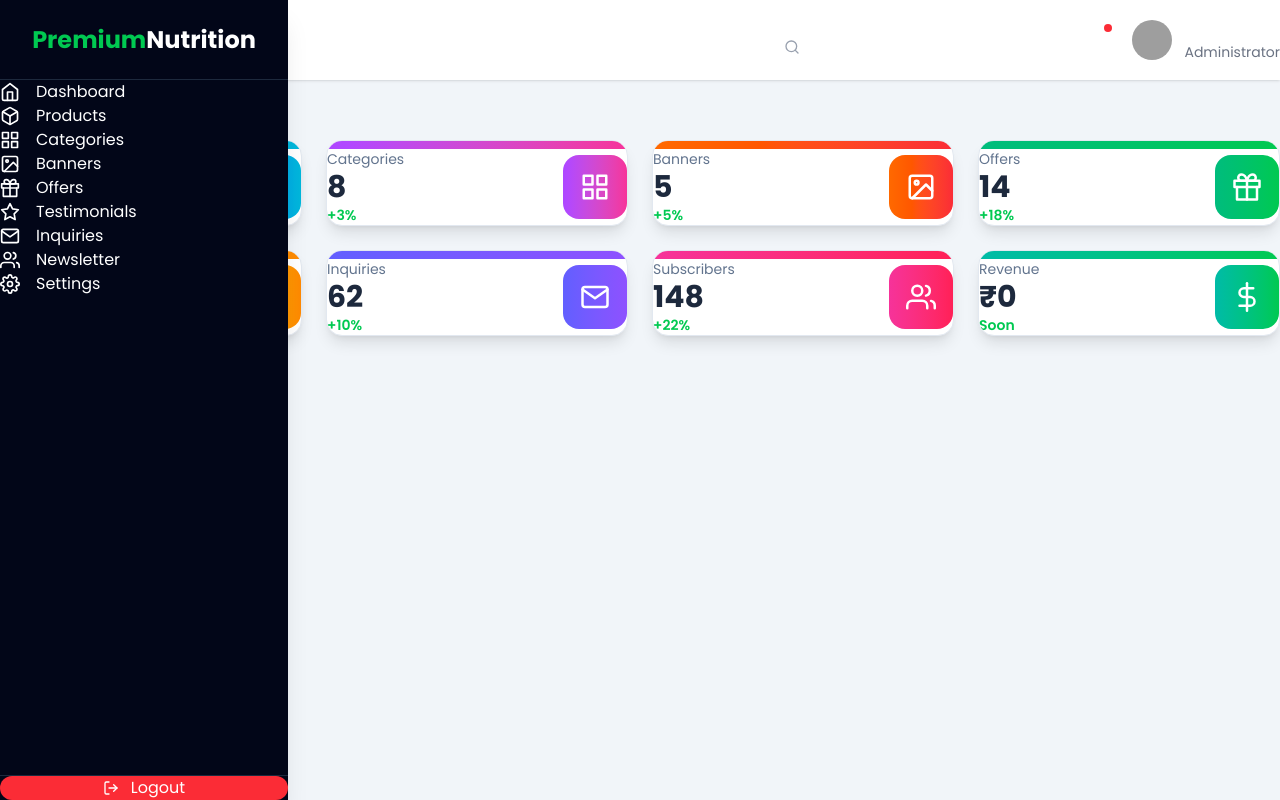
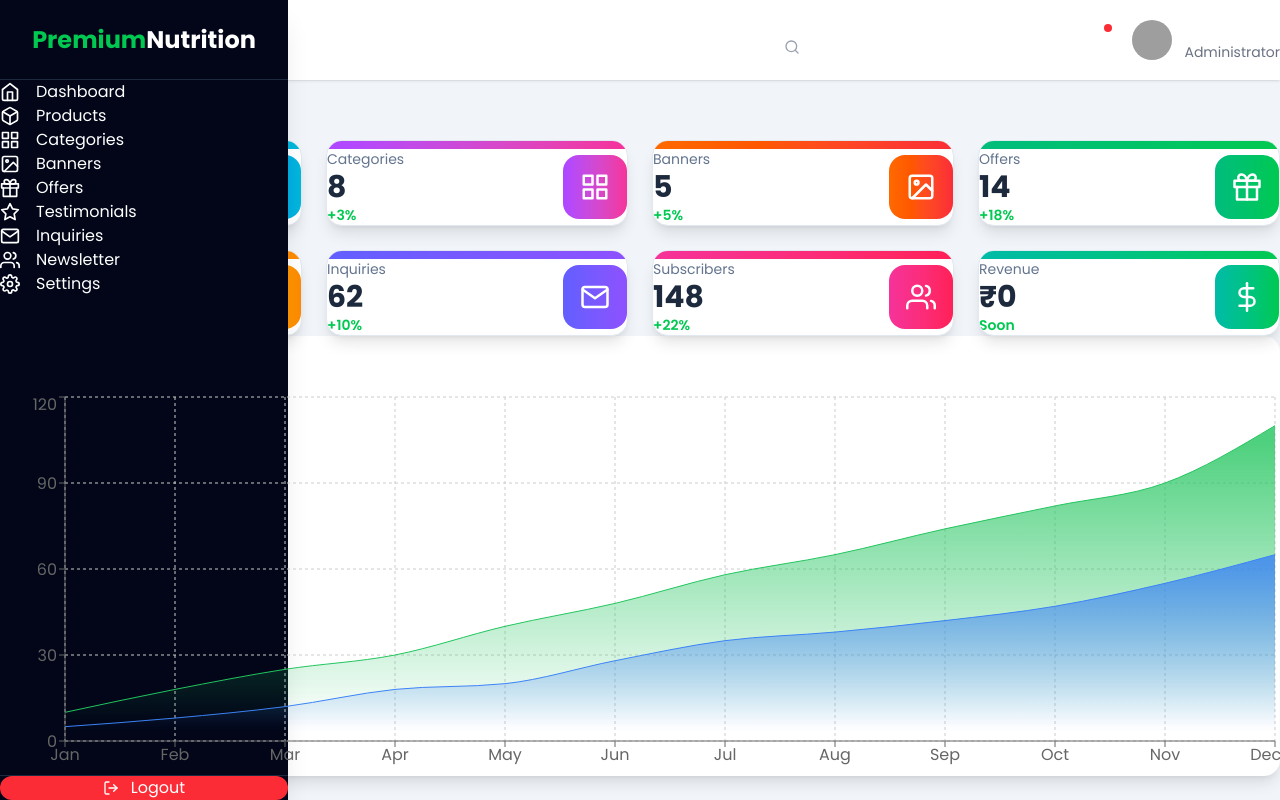
Before and after one commit to ONESIDESHADOW/Sports-Nutrition, a React (Vite) app in the folder client/: page / in a window 1280 px wide. Built offline with nearby package versions, Linux system fonts and the light colour scheme; grey boxes are pictures that could not be loaded.

Commit message:
feat(admin): add analytics dashboard chart

```diff
--- a/client/src/admin/components/dashboard/DashboardChart.jsx
+++ b/client/src/admin/components/dashboard/DashboardChart.jsx
@@ -0,0 +1,112 @@
+import {
+  ResponsiveContainer,
+  AreaChart,
+  Area,
+  XAxis,
+  YAxis,
+  Tooltip,
+  CartesianGrid,
+} from "recharts";
+
+const data = [
+  { month: "Jan", products: 10, inquiries: 5 },
+  { month: "Feb", products: 18, inquiries: 8 },
+  { month: "Mar", products: 25, inquiries: 12 },
+  { month: "Apr", products: 30, inquiries: 18 },
+  { month: "May", products: 40, inquiries: 20 },
+  { month: "Jun", products: 48, inquiries: 28 },
+  { month: "Jul", products: 58, inquiries: 35 },
+  { month: "Aug", products: 65, inquiries: 38 },
+  { month: "Sep", products: 74, inquiries: 42 },
+  { month: "Oct", products: 82, inquiries: 47 },
+  { month: "Nov", products: 90, inquiries: 55 },
+  { month: "Dec", products: 110, inquiries: 65 },
+];
+
+const DashboardChart = () => {
+  return (
+    <div className="bg-white rounded-2xl shadow-lg p-6 mt-8">
+
+      <div className="flex justify-between items-center mb-6">
+
+        <div>
+
+          <h2 className="text-2xl font-bold text-slate-800">
+            Analytics Overview
+          </h2>
+
+          <p className="text-slate-500">
+            Monthly Products & Inquiries
+          </p>
+
+        </div>
+
+      </div>
+
+      <div className="h-96">
+
+        <ResponsiveContainer width="100%" height="100%">
+
+          <AreaChart data={data}>
+
+            <defs>
+
+              <linearGradient
+                id="product"
+                x1="0"
+                y1="0"
+                x2="0"
+                y2="1"
+              >
+                <stop offset="5%" stopColor="#22C55E" stopOpacity={0.8}/>
+                <stop offset="95%" stopColor="#22C55E" stopOpacity={0}/>
+              </linearGradient>
+
+              <linearGradient
+                id="inquiry"
+                x1="0"
+                y1="0"
+                x2="0"
+                y2="1"
+              >
+                <stop offset="5%" stopColor="#3B82F6" stopOpacity={0.8}/>
+                <stop offset="95%" stopColor="#3B82F6" stopOpacity={0}/>
+              </linearGradient>
+
+            </defs>
+
+            <CartesianGrid strokeDasharray="3 3" />
+
+            <XAxis dataKey="month" />
+
+            <YAxis />
+
+            <Tooltip />
+
+            <Area
+              type="monotone"
+              dataKey="products"
+              stroke="#22C55E"
+              fillOpacity={1}
+              fill="url(#product)"
+            />
+
+            <Area
+              type="monotone"
+              dataKey="inquiries"
+              stroke="#3B82F6"
+              fillOpacity={1}
+              fill="url(#inquiry)"
+            />
+
+          </AreaChart>
+
+        </ResponsiveContainer>
+
+      </div>
+
+    </div>
+  );
+};
+
+export default DashboardChart;
--- a/client/src/admin/components/dashboard/StatCard.jsx
+++ b/client/src/admin/components/dashboard/StatCard.jsx
@@ -16,7 +16,7 @@ const StatCard = ({
       transition={{ duration: 0.25 }}
       className="bg-white rounded-2xl shadow-lg overflow-hidden border border-slate-200"
     >
-      <div className={`h-2 bg-gradient-to-r ${color}`} />
+      <div className={`h-2 bg-linear-to-r ${color}`} />
 
       <div className="p-6">
 
@@ -39,7 +39,7 @@ const StatCard = ({
           </div>
 
           <div
-            className={`h-16 w-16 rounded-2xl flex items-center justify-center bg-gradient-to-r ${color}`}
+            className={`h-16 w-16 rounded-2xl flex items-center justify-center bg-linear-to-r ${color}`}
           >
             <Icon
               className="text-white"
--- a/client/src/admin/pages/Dashboard.jsx
+++ b/client/src/admin/pages/Dashboard.jsx
@@ -1,23 +1,26 @@
 import DashboardCards from "../components/dashboard/DashboardCards";
+import DashboardChart from "../components/dashboard/DashboardChart";
 
 const Dashboard = () => {
   return (
-    <div>
+    <div className="space-y-8">
 
-      <div className="mb-8">
+      <div>
 
         <h1 className="text-3xl font-bold text-slate-800">
           Dashboard
         </h1>
 
-        <p className="text-slate-500 mt-2">
-          Welcome back, Admin 👋
+        <p className="text-slate-500">
+          Welcome back Admin 👋
         </p>
 
       </div>
 
       <DashboardCards />
 
+      <DashboardChart />
+
     </div>
   );
 };
```
